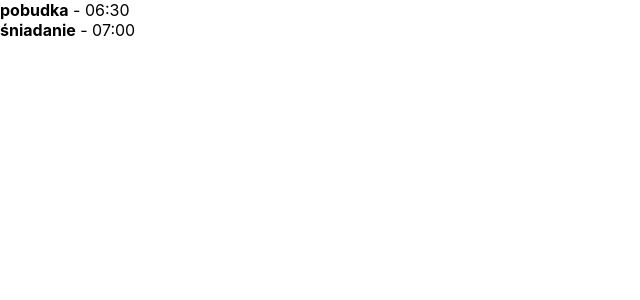
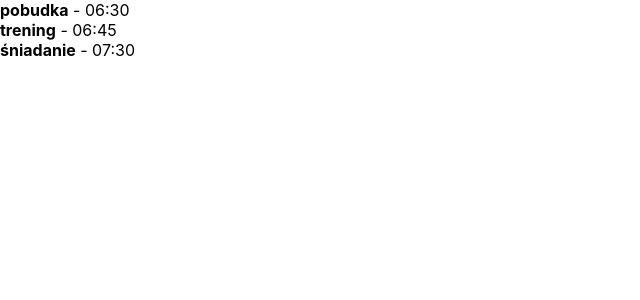
Before and after one commit to RobertSajdak/React_Planner_Notebook, a React (Create React App) app in the folder react-planner/: page / in a window 1280 px wide. Shown: the top 300 px of the page, without its empty margins (0-640 px from the left). Built offline with nearby package versions, Linux system fonts and the light colour scheme.

Commit message:
#6 Dodano const events z f-cją map().

```diff
--- a/react-planner/src/App.jsx
+++ b/react-planner/src/App.jsx
@@ -8,17 +8,16 @@ class App extends Component { // Wywołanie komponentu stanu.
         this.state = {
             events: [
                 {id: 0, name: "pobudka", time: "06:30"},
-                {id: 1, name: "śniadanie", time: "07:00"}
+                {id: 1, name: "trening", time: "06:45"},
+                {id: 2, name: "śniadanie", time: "07:30"}
             ]
-        }
+        };
     }
-    render() {
-        return (
-            <div>
-                <Countdown name="pobudka" time="06:30"/>
-                <Countdown name="śniadanie" time="07:00"/>
-            </div>
-        )
+    render() { // Generowanie komponentu na podstawie stanu.
+        const events = this.state.events.map(el => {
+            return <Countdown name={el.name} time={el.time}/>
+        })
+        return <div>{events}</div>
     }
 }
 
```
